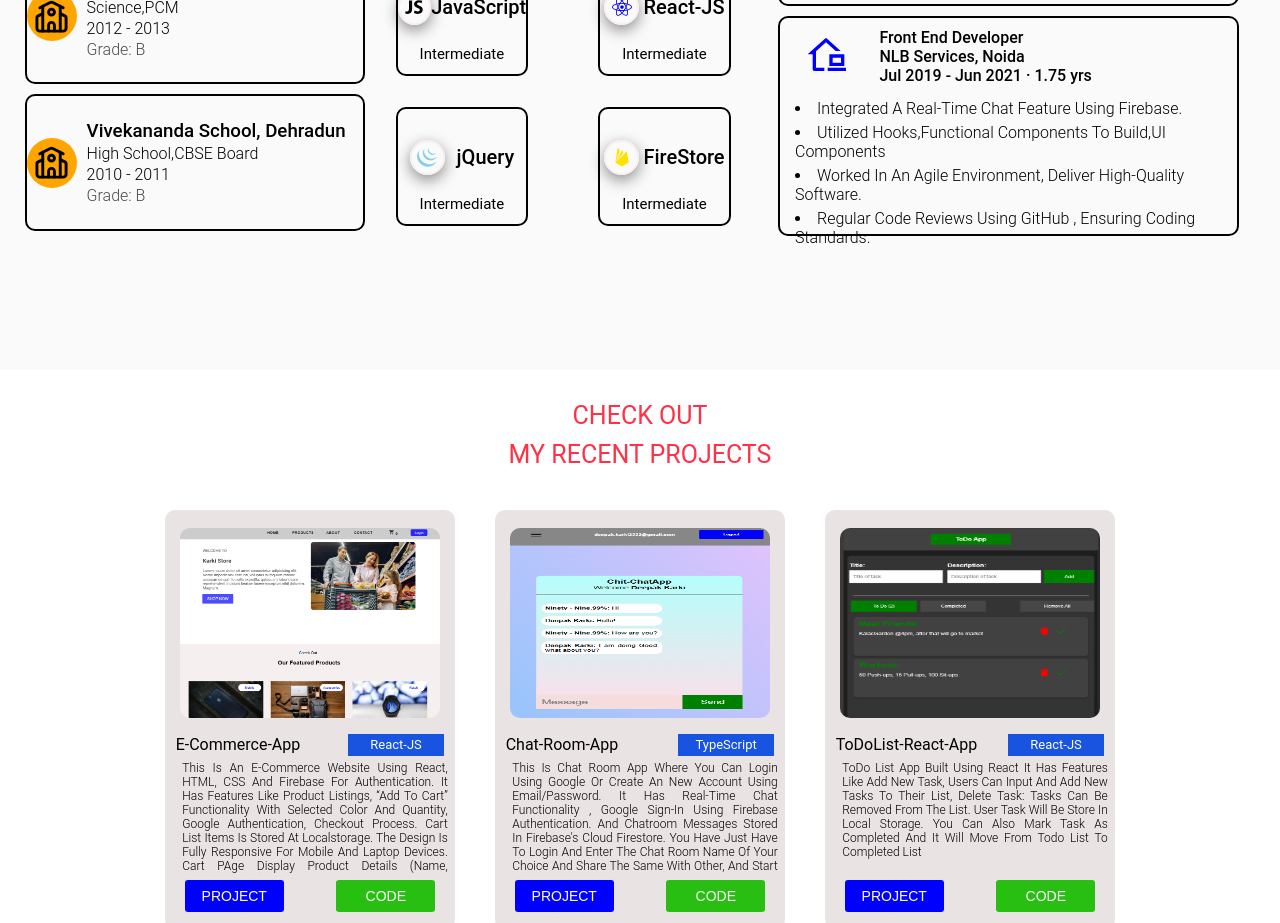
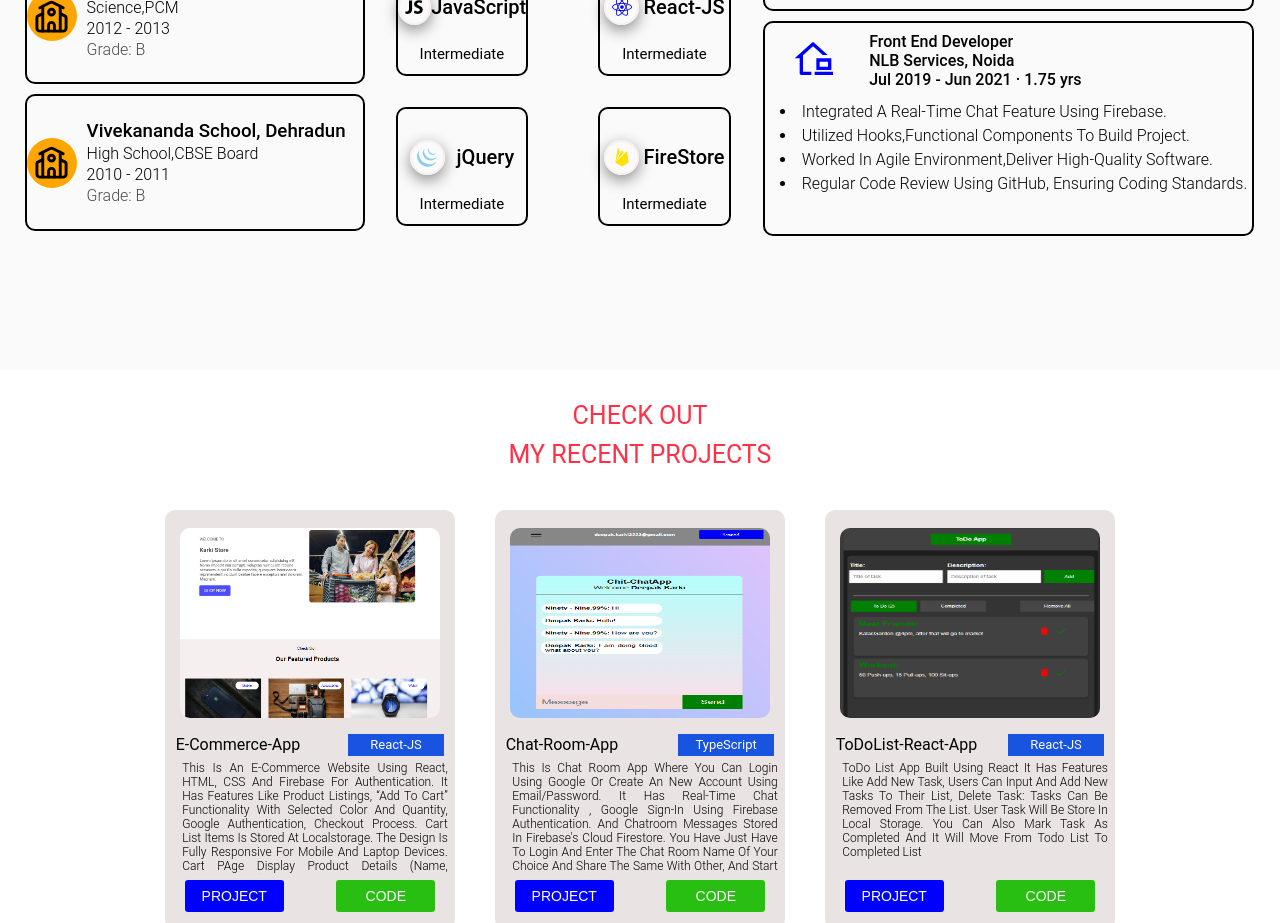
Before and after one commit to iamdeepak123/portfoliosite, a React (Create React App) app: page / in a window 1280 px wide. Shown: the part 1280-2203 px from the top of the page. Built offline with nearby package versions, Linux system fonts and the light colour scheme.

Commit message:
finalsubmit

```diff
--- a/src/Components/AboutMe.jsx
+++ b/src/Components/AboutMe.jsx
@@ -189,9 +189,9 @@ const AboutMe = () => {
 
                 <div className="exp_part2">
                   <li>Integrated a real-time chat feature using Firebase.</li>
-                  <li>Utilized hooks,functional components to build,UI components</li>
-                  <li>Worked in an Agile environment, deliver high-quality software.</li>
-                  <li> regular code reviews using GitHub , ensuring coding standards.</li>
+                  <li>Utilized hooks,functional components to build project.</li>
+                  <li>Worked in Agile environment,deliver high-quality software.</li>
+                  <li>Regular code review using GitHub, ensuring coding standards.</li>
                 </div>
 
               </div>
--- a/src/index.css
+++ b/src/index.css
@@ -688,7 +688,6 @@ h2 {
     border-radius: 10px;
     background: rgba(0, 0, 0, 0, 0.06);
     color: #000000;
-
     box-sizing: border-box;
     transition: .5s;
     cursor: pointer;
@@ -725,8 +724,8 @@ h2 {
 }
 
 .experience_box {
-    width: 90%;
-    height: 50%;
+    width: 96%;
+    height: 51%;
     border: 2px solid #000000;
     border-radius: 10px;
     background: rgba(0, 0, 0, 0, 0.06);
```
Also changed, not shown: src/images/Ecomm.png, src/images/logo.png (deleted).
